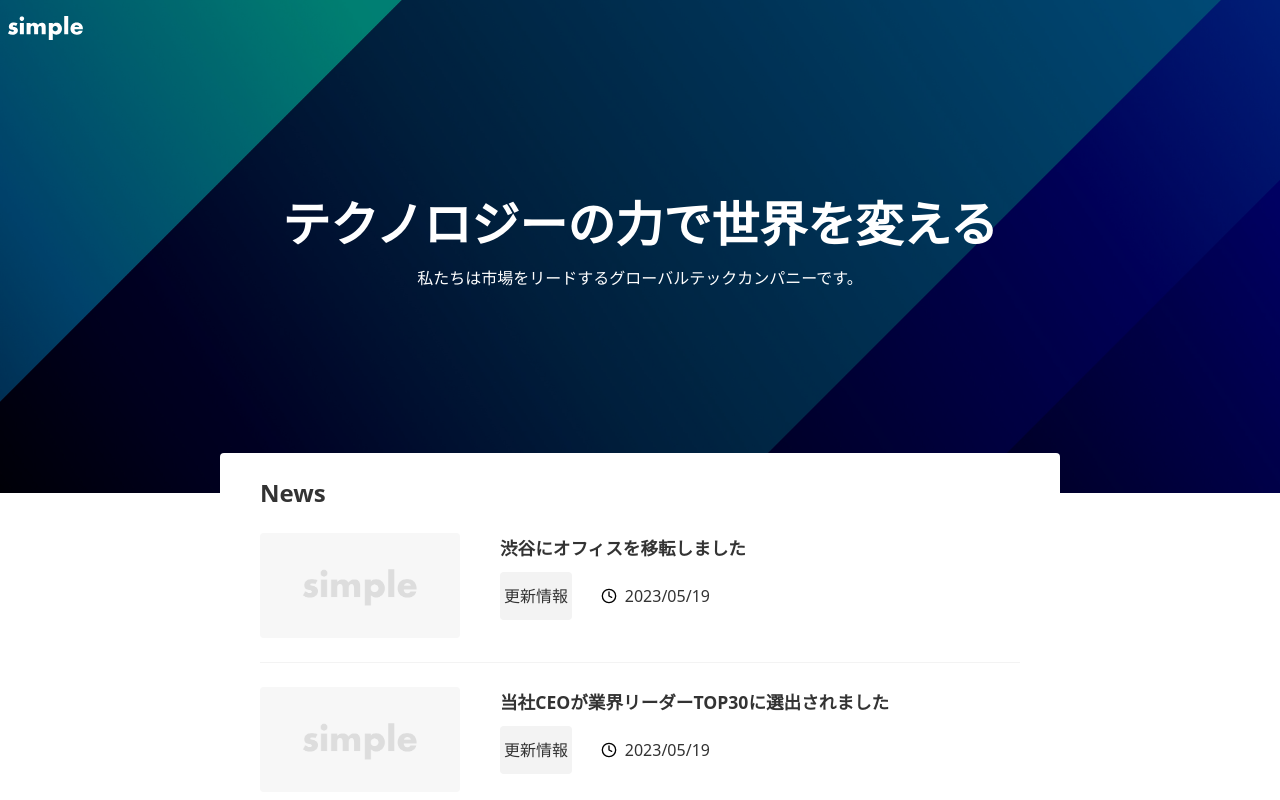
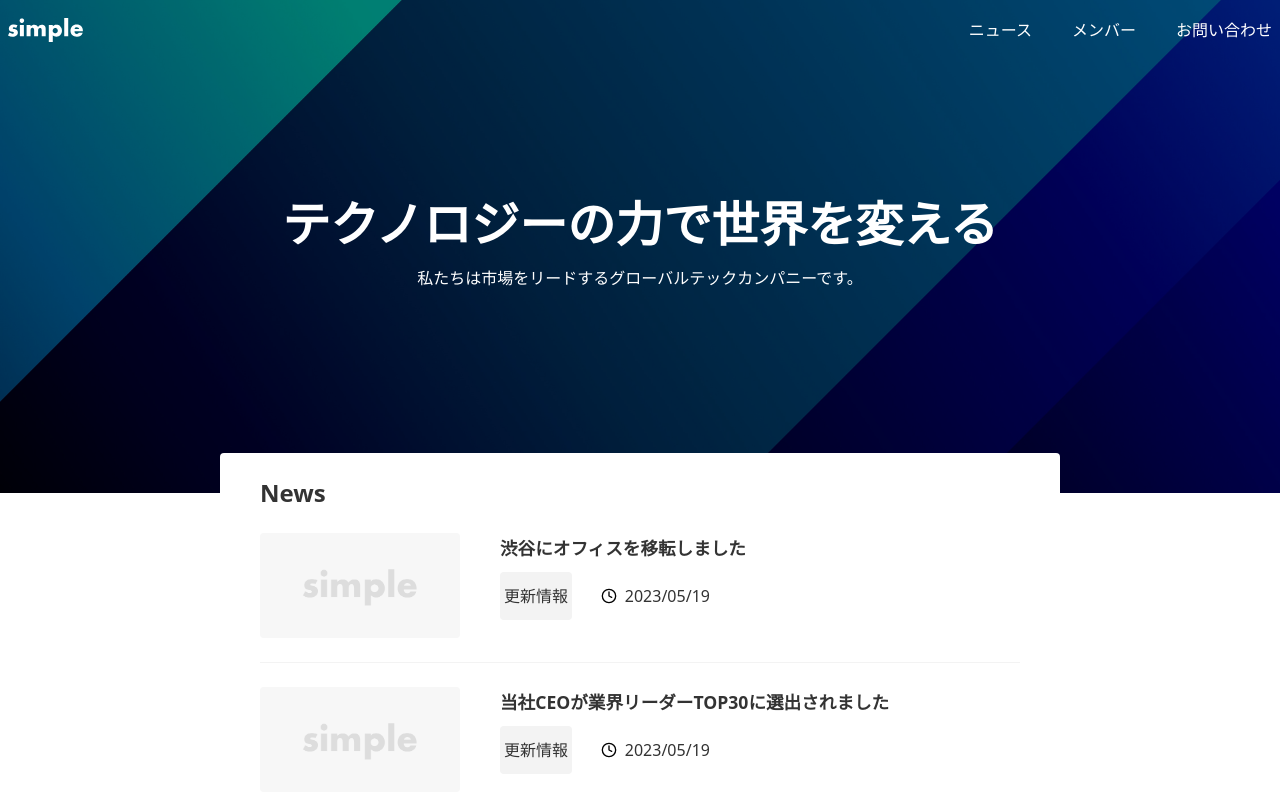
Before and after one commit to hanahana0201/my-next-project, a Next.js app: page / in a window 1280 px wide. Shown: the top 800 px of the page. Built offline with nearby package versions, Linux system fonts and the light colour scheme.

Commit message:
4-2まで完了

```diff
--- a/app/_components/Footer/index.tsx
+++ b/app/_components/Footer/index.tsx
@@ -1,16 +1,17 @@
+import Link from "next/link";
 export default function Footer() {
   return (
     <footer className="py-4 px-6 text-center text-text-sub text-[0.8rem] mt-20">
       <nav className="mb-4">
         <ul className="flex justify-center gap-10 text-base whitespace-nowrap max-sm:flex-wrap max-sm:gap-y-2 max-sm:gap-x-0">
           <li className="max-sm:w-1/2">
-            <a href="/news">ニュース</a>
+            <Link href="/news">ニュース</Link>
           </li>
           <li className="max-sm:w-1/2">
-            <a href="/members">メンバー</a>
+            <Link href="/members">メンバー</Link>
           </li>
           <li className="max-sm:w-1/2">
-            <a href="/contact">お問い合わせ</a>
+            <Link href="/contact">お問い合わせ</Link>
           </li>
         </ul>
       </nav>
--- a/app/_components/Header/index.tsx
+++ b/app/_components/Header/index.tsx
@@ -1,9 +1,10 @@
 import Image from "next/image";
+import Link from "next/link";
 
 export default function Header() {
   return (
     <header className="absolute pt-4 pb-6 px-2 z-1000 flex items-center justify-between w-full max-sm:pt-6 max-sm:pb-4">
-      <a className="flex" href="/">
+      <Link className="flex" href="/">
         <Image
           className="h-6 w-auto"
           src="/logo.svg"
@@ -12,7 +13,20 @@ export default function Header() {
           height={133}
           priority
         />
-      </a>
+      </Link>
+      <nav>
+        <ul className="flex text-white gap-10">
+          <li>
+            <Link href="/news">ニュース</Link>
+          </li>
+          <li>
+            <Link href="/members">メンバー</Link>
+          </li>
+          <li>
+            <Link href="/contact">お問い合わせ</Link>
+          </li>
+        </ul>
+      </nav>
     </header>
   );
 }
--- a/app/_components/NewsList/index.tsx
+++ b/app/_components/NewsList/index.tsx
@@ -1,4 +1,5 @@
 import Image from "next/image";
+import Link from "next/link";
 
 import Category from "../Category";
 import Date from "../Date";
@@ -19,7 +20,10 @@ export default function NewsList({ news }: Props) {
           className="border-b border-b-border-ligth last:border-b-0"
           key={article.id}
         >
-          <div className="flex items-start gap-10 py-6 px-0">
+          <Link
+            href={`/news/${article.id}`}
+            className="flex items-start gap-10 py-6 px-0"
+          >
             <Image
               className="w-50 h-auto rounded-(--border-radius)"
               src="/no-image.png"
@@ -34,7 +38,7 @@ export default function NewsList({ news }: Props) {
                 <Date date={article.publishedAt ?? article.createdAt} />
               </dd>
             </dl>
-          </div>
+          </Link>
         </li>
       ))}
     </ul>
--- a/app/globals.css
+++ b/app/globals.css
@@ -18,6 +18,7 @@
   --color-current: #eee;
   --color-button-primary: #333;
   --border-radius: 4px;
+  --font-family-systemui: system-ui, "Segoe UI", Roboto, Helvetica, Arial, sans-serif;
 
 }
 
--- /dev/null
+++ b/app/members/page.tsx
@@ -0,0 +1,7 @@
+export default function Page() {
+  return (
+    <div className="m-5">
+      <h1>メンバーページ</h1>
+    </div>
+  );
+}
--- /dev/null
+++ b/app/not-found.tsx
@@ -0,0 +1,16 @@
+export default function NotFound() {
+  return (
+    <div className="relative bg-white w-210 -mt-10 mx-auto mb-0 py-40 px-20 rounded-(--border-radius)">
+      <dl>
+        <dt className="text-[2rem] text-center font-bold font-family-systemui">
+          ページが見つかりませんでした
+        </dt>
+        <dd className="text-base text-center">
+          あなたがアクセスしようとしたページは存在しません。
+          <br />
+          URLを再度ご確認ください。
+        </dd>
+      </dl>
+    </div>
+  );
+}
```
